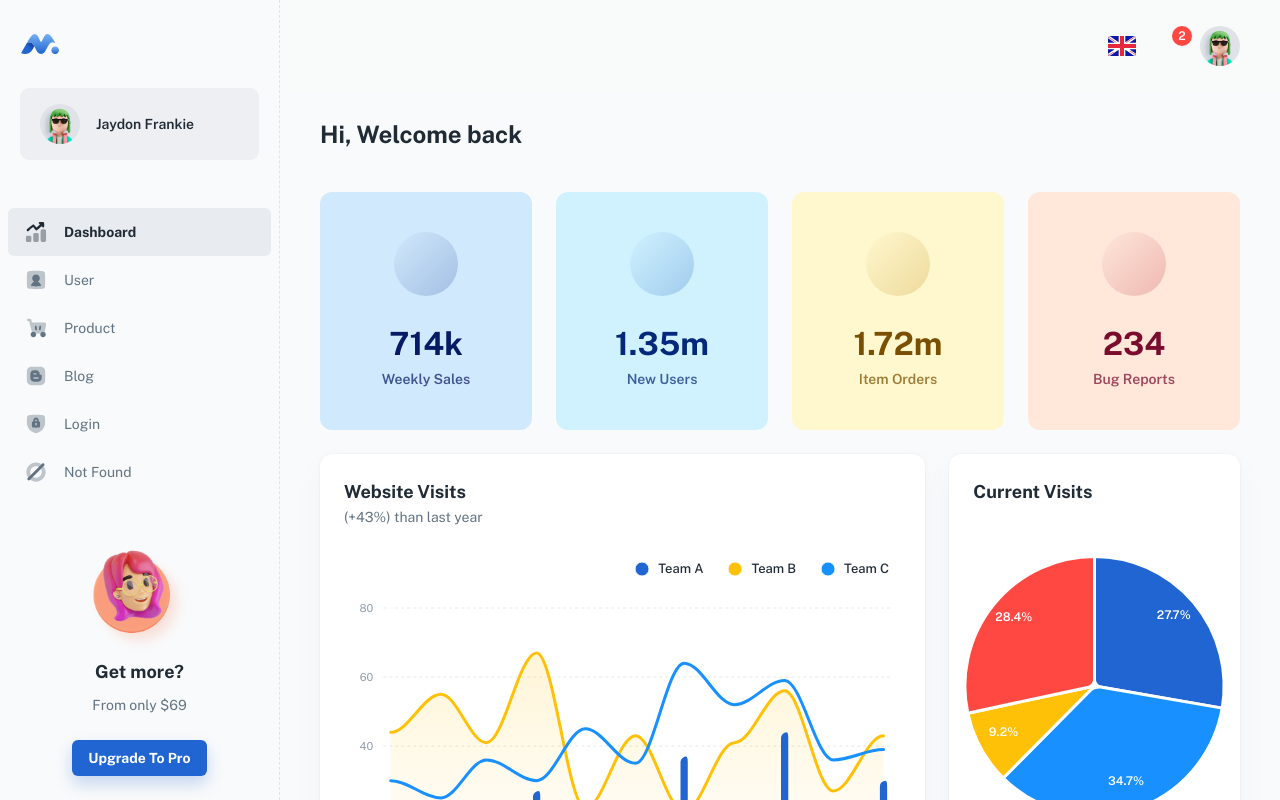
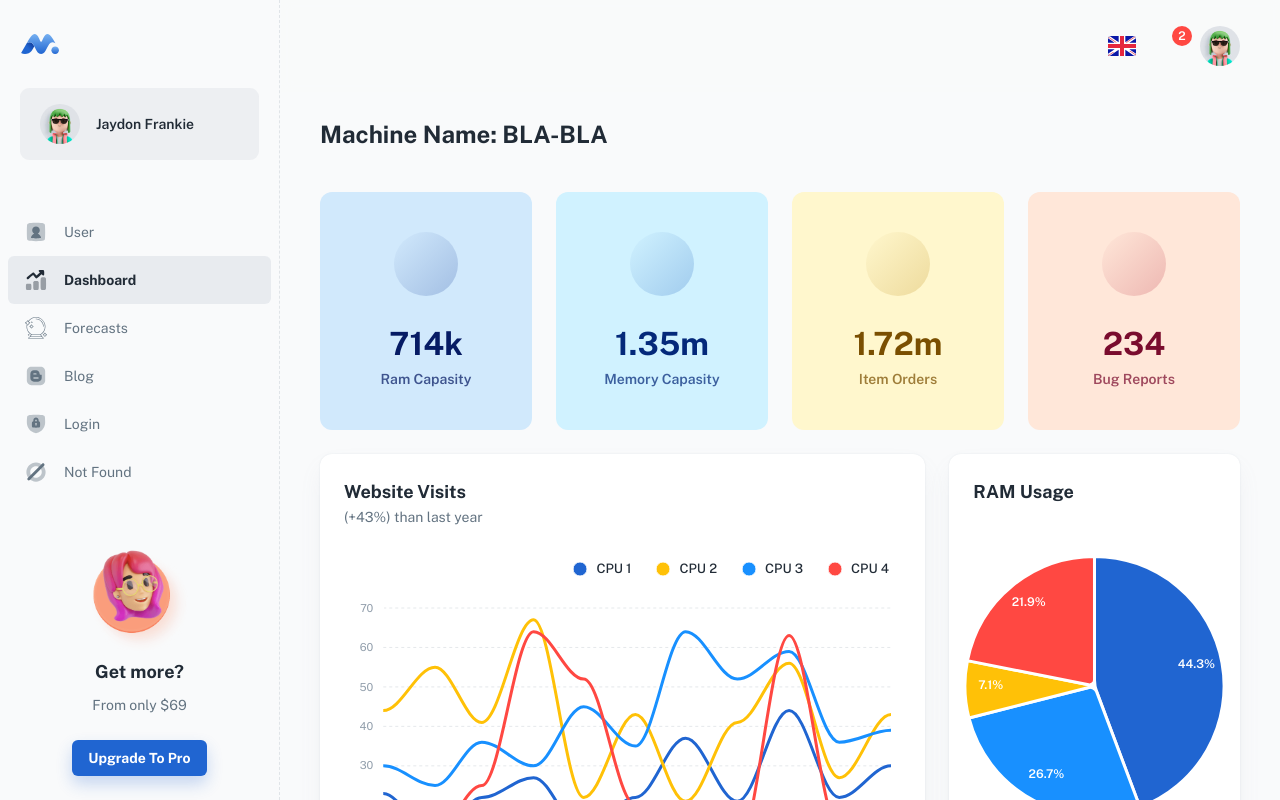
Before and after one commit to almogrc/CloudWise-UI, a React (Create React App) app: page /dashboard/app in a window 1280 px wide. Shown: the top 800 px of the page. Built offline with nearby package versions, Linux system fonts and the light colour scheme; some icons are missing; a web font is replaced by a local one.

Commit message:
machine page UI + add machine HTTP request

```diff
--- a/src/layouts/dashboard/nav/config.js
+++ b/src/layouts/dashboard/nav/config.js
@@ -7,19 +7,19 @@ const icon = (name) => <SvgColor src={`/assets/icons/navbar/${name}.svg`} sx={{
 
 const navConfig = [
   {
+    title: 'user',
+    path: '/managerMachines',
+    icon: icon('ic_user'),
+  },
+  {
     title: 'dashboard',
     path: '/dashboard/app',
     icon: icon('ic_analytics'),
   },
   {
-    title: 'user',
-    path: '/managerMachines',
-    icon: icon('ic_user'),
-  },
-  {
-    title: 'product',
-    path: '/dashboard/products',
-    icon: icon('ic_cart'),
+    title: 'forecasts',
+    path: '/dashboard/forecasts',
+    icon: icon('ic_crystal_ball'),
   },
   {
     title: 'blog',
--- a/src/pages/DashboardAppPage.js
+++ b/src/pages/DashboardAppPage.js
@@ -22,6 +22,7 @@ import {
 
 export default function DashboardAppPage() {
   const theme = useTheme();
+  const machineName = "BLA-BLA" // TODO
 
   return (
     <>
@@ -31,16 +32,16 @@ export default function DashboardAppPage() {
 
       <Container maxWidth="xl">
         <Typography variant="h4" sx={{ mb: 5 }}>
-          Hi, Welcome back
+          Machine Name: {machineName}
         </Typography>
 
         <Grid container spacing={3}>
           <Grid item xs={12} sm={6} md={3}>
-            <AppWidgetSummary title="Weekly Sales" total={714000} icon={'ant-design:android-filled'} />
+            <AppWidgetSummary title="Ram Capasity" total={714000} icon={'ant-design:android-filled'} />
           </Grid>
 
           <Grid item xs={12} sm={6} md={3}>
-            <AppWidgetSummary title="New Users" total={1352831} color="info" icon={'ant-design:apple-filled'} />
+            <AppWidgetSummary title="Memory Capasity" total={1352831} color="info" icon={'ant-design:apple-filled'} />
           </Grid>
 
           <Grid item xs={12} sm={6} md={3}>
@@ -70,22 +71,28 @@ export default function DashboardAppPage() {
               ]}
               chartData={[
                 {
-                  name: 'Team A',
-                  type: 'column',
+                  name: 'CPU 1',
+                  type: 'line',
                   fill: 'solid',
                   data: [23, 11, 22, 27, 13, 22, 37, 21, 44, 22, 30],
                 },
                 {
-                  name: 'Team B',
-                  type: 'area',
-                  fill: 'gradient',
+                  name: 'CPU 2',
+                  type: 'line',
+                  fill: 'solid',
                   data: [44, 55, 41, 67, 22, 43, 21, 41, 56, 27, 43],
                 },
                 {
-                  name: 'Team C',
+                  name: 'CPU 3',
                   type: 'line',
                   fill: 'solid',
                   data: [30, 25, 36, 30, 45, 35, 64, 52, 59, 36, 39],
+                },
+                {
+                  name: 'CPU 4',
+                  type: 'line',
+                  fill: 'solid',
+                  data: [14, 13, 25,64, 52, 20, 11, 9, 63,14, 11],
                 },
               ]}
             />
@@ -93,9 +100,9 @@ export default function DashboardAppPage() {
 
           <Grid item xs={12} md={6} lg={4}>
             <AppCurrentVisits
-              title="Current Visits"
+              title="RAM Usage"
               chartData={[
-                { label: 'America', value: 4344 },
+                { label: 'America', value: 9000 },
                 { label: 'Asia', value: 5435 },
                 { label: 'Europe', value: 1443 },
                 { label: 'Africa', value: 4443 },
--- a/src/pages/ProductsPage.js
+++ b/src/pages/ForecastsPage.js
@@ -3,9 +3,9 @@ import { useState } from 'react';
 // @mui
 import { Container, Stack, Typography } from '@mui/material';
 // components
-import { ProductSort, ProductList, ProductCartWidget, ProductFilterSidebar } from '../sections/@dashboard/products';
+// import { ProductSort, ProductList, ProductCartWidget, ProductFilterSidebar } from '../sections/@dashboard/Forecasts';
 // mock
-import PRODUCTS from '../_mock/products';
+// import PRODUCTS from '../_mock/products';
 
 // ----------------------------------------------------------------------
 
@@ -31,19 +31,6 @@ export default function ProductsPage() {
           Products
         </Typography>
 
-        <Stack direction="row" flexWrap="wrap-reverse" alignItems="center" justifyContent="flex-end" sx={{ mb: 5 }}>
-          <Stack direction="row" spacing={1} flexShrink={0} sx={{ my: 1 }}>
-            <ProductFilterSidebar
-              openFilter={openFilter}
-              onOpenFilter={handleOpenFilter}
-              onCloseFilter={handleCloseFilter}
-            />
-            <ProductSort />
-          </Stack>
-        </Stack>
-
-        <ProductList products={PRODUCTS} />
-        <ProductCartWidget />
       </Container>
     </>
   );
--- a/src/pages/UserPage.js
+++ b/src/pages/MachinesPage.js
@@ -3,6 +3,8 @@ import { filter } from 'lodash';
 import { sentenceCase } from 'change-case';
 import { useState, useEffect } from 'react';
 import { useNavigate } from 'react-router-dom';
+
+
 // @mui
 import {
   Box,
@@ -28,7 +30,17 @@ import {
   TableContainer,
   TablePagination,
 } from '@mui/material';
+
+// constants
+
+import { addVirtualMachineEndpoint, baseUrl } from '../utils/constant';
+
+// HTTP functions
+
+import { fetchPostRequest } from '../utils/postRequest';
+
 // components
+
 import Label from '../components/label';
 import Iconify from '../components/iconify';
 import Scrollbar from '../components/scrollbar';
@@ -50,7 +62,6 @@ const TABLE_HEAD = [
 
 // ---------------------------------------------------------------------- popover code
 
-
 const Providers = [
   {
     value: 'azure',
@@ -66,7 +77,6 @@ const Providers = [
 
 const azureTableIcon = "/assets/icons/ic_azure_table.svg";
 const awsTableIcon = '/assets/icons/ic_aws.svg';
-
 
 // ----------------------------------------------------------------------
 
@@ -163,7 +173,7 @@ export default function UserPage() {
   const isValidMachineName = () => {
     //  TODO
     let valid = true;
-    if (machineDNS === 'kaka') {
+    if (machineName === 'kaka') {
       valid = false;
     }
     return valid;
@@ -176,8 +186,10 @@ export default function UserPage() {
     return valid;
   };
 
-  const handleSubmit = (event) => {
+  const  handleSubmit = async (event) => {
+
     setIsSubmitting(true);
+
     if (!machineDNS || !machineName || !selectedProvider) {
       setErrorOpen(true);
       setErrorText('Please fill in all the fields.');
@@ -191,11 +203,18 @@ export default function UserPage() {
       setErrorOpen(true);
       setErrorText('Invalid Provider.');
     } else {
-      setErrorOpen(false); // Clear the error state
-      setSuccessMessage('Machine added successfully!');
-      setSuccessOpen(true);
-      setErrorText('');
-      handleClosePopup();
+
+      try{
+        const {data, isPending, error} = await fetchPostRequest(`${baseUrl}${addVirtualMachineEndpoint}`, {Name:machineName,DNS:machineDNS,Provider:selectedProvider.value});
+        setErrorOpen(false);
+        setSuccessMessage('Machine added successfully!');
+        setSuccessOpen(true);
+        setErrorText('');
+        handleClosePopup();
+      }catch(e){
+        setErrorOpen(true);
+        setErrorText(e.message);
+      }
     }
     setTimeout(() => {
       setErrorOpen(false);
--- a/src/routes.js
+++ b/src/routes.js
@@ -5,10 +5,10 @@ import MachineLayout from './layouts/dashboard/MachineLayout';
 import SimpleLayout from './layouts/simple';
 //
 import BlogPage from './pages/BlogPage';
-import UserPage from './pages/UserPage';
+import UserPage from './pages/MachinesPage';
 import LoginPage from './pages/LoginPage';
 import Page404 from './pages/Page404';
-import ProductsPage from './pages/ProductsPage';
+import ForecastsPage from './pages/ForecastsPage';
 import DashboardAppPage from './pages/DashboardAppPage';
 
 // ----------------------------------------------------------------------
@@ -21,7 +21,7 @@ export default function Router() {
       children: [
         { element: <Navigate to="/dashboard/app" />, index: true },
         { path: 'app', element: <DashboardAppPage /> },
-        { path: 'products', element: <ProductsPage /> },
+        { path: 'forecasts', element: <ForecastsPage /> },
         { path: 'blog', element: <BlogPage /> },
       ],
     },
--- a/src/sections/auth/login/LoginForm.js
+++ b/src/sections/auth/login/LoginForm.js
@@ -3,10 +3,12 @@ import { useNavigate } from 'react-router-dom';
 // @mui
 import { Link, Stack, IconButton, InputAdornment, TextField, Checkbox, Typography} from '@mui/material';
 import { LoadingButton } from '@mui/lab';
-
+import { loginEndpoint, baseUrl } from '../../../utils/constant';
 import {fetchPostRequest} from '../../../utils/postRequest';
 // components
 import Iconify from '../../../components/iconify';
+
+
 
 // ----------------------------------------------------------------------
 
@@ -26,7 +28,7 @@ export default function LoginForm() {
 
   const handleClick = async () => {
     try{
-      const {data, isPending, error} = await fetchPostRequest("http://localhost:5001/api/login", {Email:email,Password:password});
+      const {data, isPending, error} = await fetchPostRequest(`${baseUrl}${loginEndpoint}`, {Email:email,Password:password});
     }catch(e){
       setErrorMsg(e.message);
     }
--- /dev/null
+++ b/src/utils/constant.js
@@ -0,0 +1,13 @@
+export const isDevelopment = true;
+
+export const baseUrl = isDevelopment? "http://localhost:5001/api" : "http://";
+
+export const loginEndpoint = "/login";
+
+export const connectionEndpoint =  "/connection";
+
+export const virtualMachineEndpoint =  "/virtualMachine";
+
+export const addVirtualMachineEndpoint = `${virtualMachineEndpoint}/addVM`;
+
+export const removeVirtualMachineEndpoint =  `${virtualMachineEndpoint}/removeVM`;
--- a/src/utils/postRequest.js
+++ b/src/utils/postRequest.js
@@ -14,7 +14,7 @@ export async function fetchPostRequest(url, requestBody){
       })
         .then(response => {
             if(!response.ok){
-                throw Error("login failed")
+                throw Error(response.message)
             }
             response.json();
         })
```
Also changed, not shown: public/assets/icons/navbar/ic_crystal_ball.svg (added), 1 other file (tests, documents, lock files or other folders).
